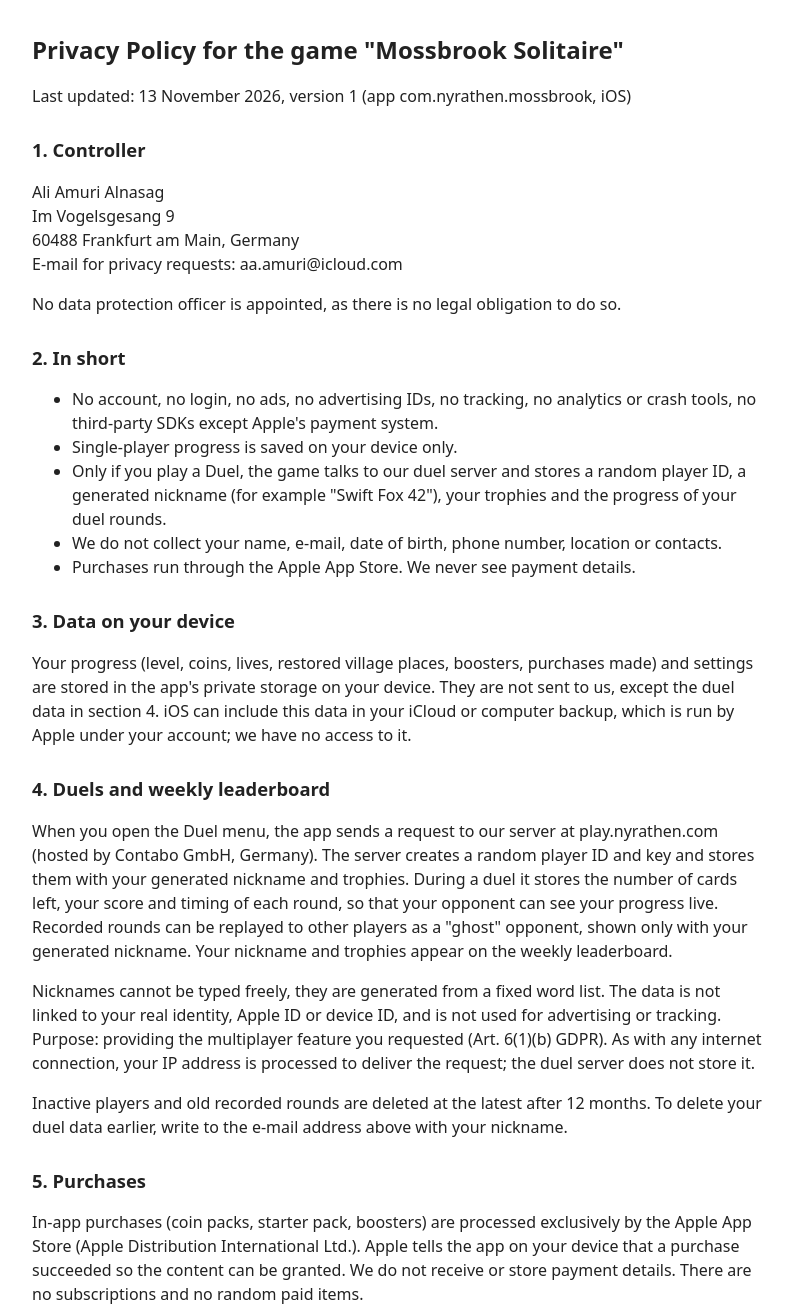
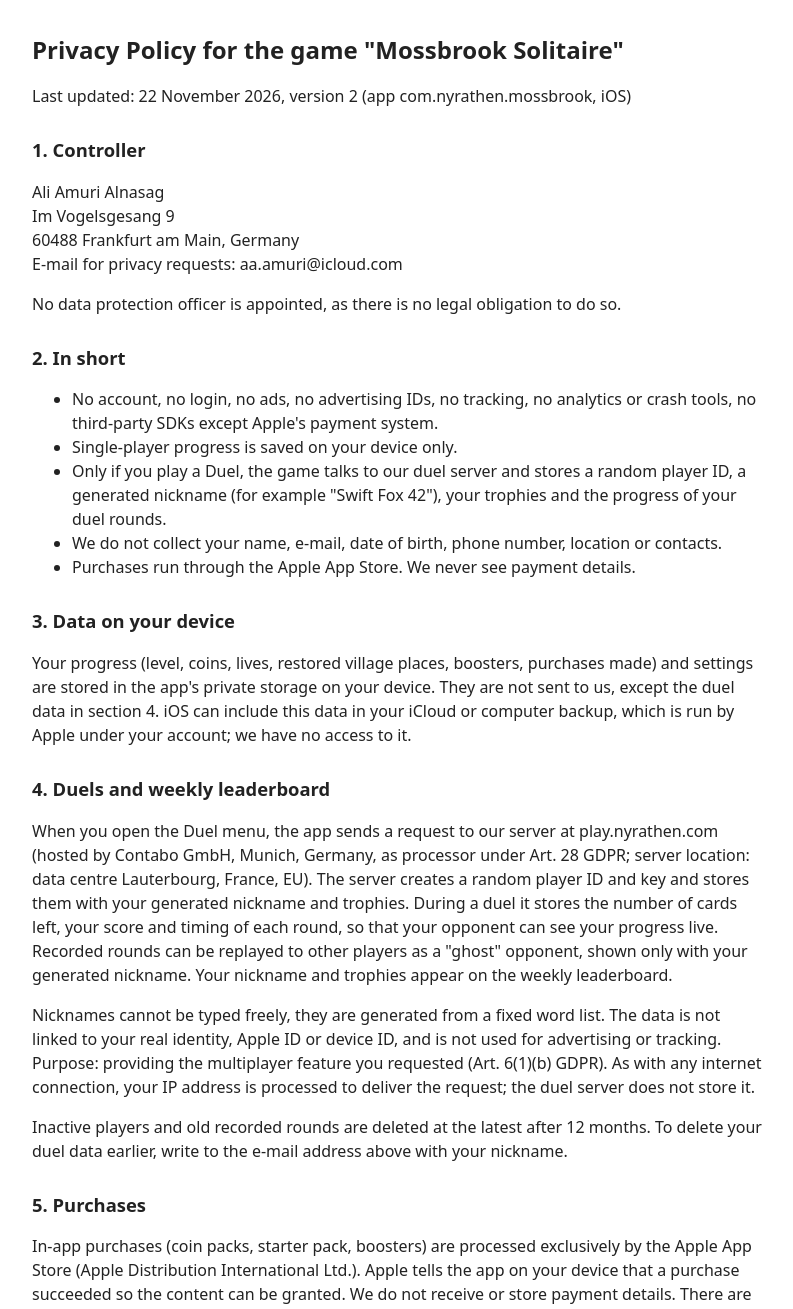
Before and after one commit to Erste-Hilfe-Hero/puzzlegame, a plain HTML site: page mossbrook/web/privacy.html in a window 1280 px wide. Shown: the top 1309 px of the page, without its empty margins (240-1033 px from the left). Drawn offline with Linux system fonts and the light colour scheme.

Commit message:
run:mossbrook-server fix(mossbrook): privacy server location France, Impressum link (#2)
* feat(kaese): Käse legen pickup lines app (DE+EN, 11 categories, generator, favorites, share card, Pro IAP) + iOS shell run:kaese-ios

Co-Authored-By: Claude Opus 5.5 <noreply@anthropic.com>
Claude-Session: https://claude.ai/code/session_01QqDVFqsvLSaXjL6fJDMSy5

* chore(kaese): App Store screenshot tool

Co-Authored-By: Claude Opus 5.5 <noreply@anthropic.com>
Claude-Session: https://claude.ai/code/session_01QqDVFqsvLSaXjL6fJDMSy5

* feat(kaese): community (post lines, vote, ranking top/week/new) with moderation: word filter, report, block, terms, generated names run:kaese-ios

Co-Authored-By: Claude Opus 5.5 <noreply@anthropic.com>
Claude-Session: https://claude.ai/code/session_01QqDVFqsvLSaXjL6fJDMSy5

* feat(kaese): moderator endpoints (reports, hide, ban) with generated admin token

Co-Authored-By: Claude Opus 5.5 <noreply@anthropic.com>
Claude-Session: https://claude.ai/code/session_01QqDVFqsvLSaXjL6fJDMSy5

* run:kaese-server fix(kaese): privacy names controller, Contabo processor, server Lauterbourg (France), rights; Impressum links

Owner request 2026-11-22 (legal sweep).

Co-Authored-By: Claude Opus 5.5 <noreply@anthropic.com>
Claude-Session: https://claude.ai/code/session_01QqDVFnWEXkF8L2wWHBjqsk

* run:mossbrook-server fix(mossbrook): privacy server location Lauterbourg (France), Impressum links

Owner request 2026-11-22 (legal sweep).

Co-Authored-By: Claude Opus 5.5 <noreply@anthropic.com>
Claude-Session: https://claude.ai/code/session_01QqDVFnWEXkF8L2wWHBjqsk

---------

Co-authored-by: Claude <noreply@anthropic.com>

```diff
--- a/mossbrook/web/privacy.html
+++ b/mossbrook/web/privacy.html
@@ -4,7 +4,7 @@
 <style>body{font-family:system-ui,sans-serif;max-width:46rem;margin:2rem auto;padding:0 1rem;line-height:1.5;color:#222;background:#fff}h1{font-size:1.5rem}h2{font-size:1.15rem;margin-top:1.75rem}</style>
 </head><body>
 <h1>Privacy Policy for the game "Mossbrook Solitaire"</h1>
-<p>Last updated: 13 November 2026, version 1 (app com.nyrathen.mossbrook, iOS)</p>
+<p>Last updated: 22 November 2026, version 2 (app com.nyrathen.mossbrook, iOS)</p>
 <h2>1. Controller</h2>
 <p>Ali Amuri Alnasag<br>Im Vogelsgesang 9<br>60488 Frankfurt am Main, Germany<br>E-mail for privacy requests: aa.amuri@icloud.com</p>
 <p>No data protection officer is appointed, as there is no legal obligation to do so.</p>
@@ -19,7 +19,7 @@
 <h2>3. Data on your device</h2>
 <p>Your progress (level, coins, lives, restored village places, boosters, purchases made) and settings are stored in the app's private storage on your device. They are not sent to us, except the duel data in section 4. iOS can include this data in your iCloud or computer backup, which is run by Apple under your account; we have no access to it.</p>
 <h2>4. Duels and weekly leaderboard</h2>
-<p>When you open the Duel menu, the app sends a request to our server at play.nyrathen.com (hosted by Contabo GmbH, Germany). The server creates a random player ID and key and stores them with your generated nickname and trophies. During a duel it stores the number of cards left, your score and timing of each round, so that your opponent can see your progress live. Recorded rounds can be replayed to other players as a "ghost" opponent, shown only with your generated nickname. Your nickname and trophies appear on the weekly leaderboard.</p>
+<p>When you open the Duel menu, the app sends a request to our server at play.nyrathen.com (hosted by Contabo GmbH, Munich, Germany, as processor under Art. 28 GDPR; server location: data centre Lauterbourg, France, EU). The server creates a random player ID and key and stores them with your generated nickname and trophies. During a duel it stores the number of cards left, your score and timing of each round, so that your opponent can see your progress live. Recorded rounds can be replayed to other players as a "ghost" opponent, shown only with your generated nickname. Your nickname and trophies appear on the weekly leaderboard.</p>
 <p>Nicknames cannot be typed freely, they are generated from a fixed word list. The data is not linked to your real identity, Apple ID or device ID, and is not used for advertising or tracking. Purpose: providing the multiplayer feature you requested (Art. 6(1)(b) GDPR). As with any internet connection, your IP address is processed to deliver the request; the duel server does not store it.</p>
 <p>Inactive players and old recorded rounds are deleted at the latest after 12 months. To delete your duel data earlier, write to the e-mail address above with your nickname.</p>
 <h2>5. Purchases</h2>
@@ -32,4 +32,5 @@
 <p>You have the right to access, rectification, erasure, restriction, data portability and objection (Art. 15-21 GDPR), and the right to lodge a complaint with a supervisory authority, for example the Hessian Commissioner for Data Protection and Freedom of Information.</p>
 <h2>9. Changes</h2>
 <p>If the game changes, we will update this policy and show the new date above.</p>
+<p><a href="https://play.nyrathen.com/legal/imprint">Legal notice (Impressum)</a></p>
 </body></html>
```
Also changed, not shown: mossbrook/web/support.html (+1 -1 lines).
